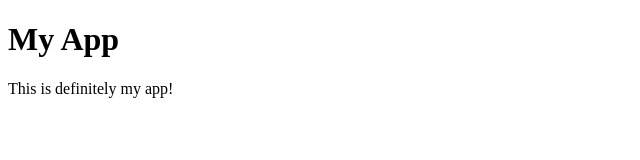
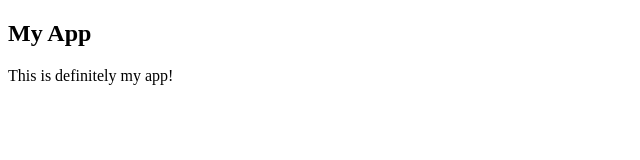
Before and after one commit to stevebrook90/myappsample, a plain HTML site: page index.html in a window 1280 px wide. Shown: the whole page, without its empty margins (0-640 px from the left). Drawn offline with Linux system fonts and the light colour scheme.

Commit message:
change to h2

```diff
--- a/index.html
+++ b/index.html
@@ -4,7 +4,7 @@
     <title>My App</title>
   </head>
   <body>
-    <h1>My App</h1>
+    <h2>My App</h2>
     This is definitely my app!
   </body>
 </html>
```
